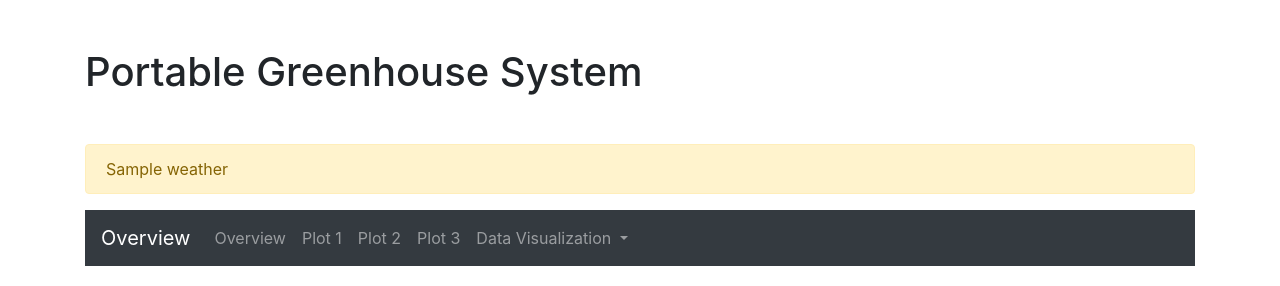
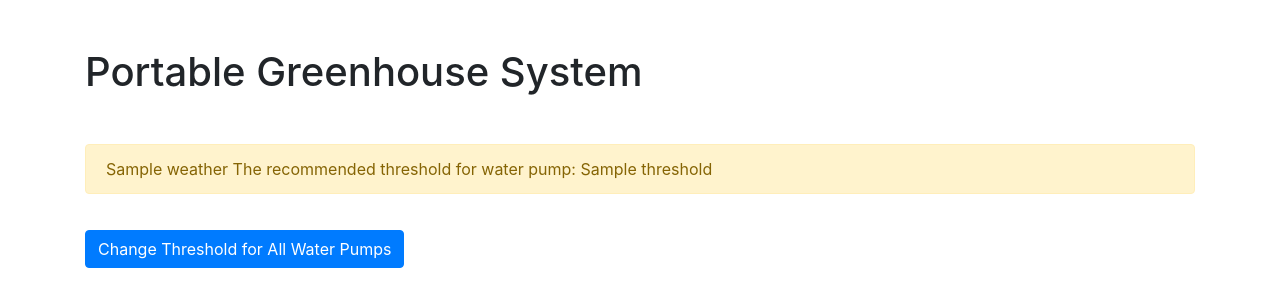
Before and after one commit to RLYKa/Assign3_Greenhouse, a Flask app: template cloud/templates/index.html in a window 1280 px wide. Shown: the top 286 px of the page. Run offline with Flask 3, Linux system fonts and the light colour scheme; the template is opened without the code that fills it: most values are stand-ins (such as "Sample title", 1, 10 or a date in 2020); some libraries are stand-ins or nearby versions.

Commit message:
threshold change from weather data

```diff
--- a/cloud/app.py
+++ b/cloud/app.py
@@ -4,7 +4,8 @@ import paho.mqtt.client as paho
 import json
 import mysql.connector
 import pytz
-from datetime import datetime
+from datetime import datetime, date
+
 
 import subprocess
 import time
@@ -207,26 +208,100 @@ mqtt_client.on_subscribe = on_subscribe
 mqtt_client.on_message = on_message
 mqtt_client.on_publish = on_publish
 
+# Function to determine the threshold based on humidity
+def get_thresholdZ(humidity):
+  if humidity > 80:
+      return 650
+  elif 50 <= humidity <= 80:
+      return 750
+  else:
+      return 850
+
+
+# Function to check if the button has been clicked today
+def is_button_clicked_today():
+    try:
+
+
+        # Create a cursor object to execute SQL queries
+        cursor = mydb.cursor()
+
+        # Retrieve the last clicked date from the table
+        query = "SELECT clicked_date FROM last_clicked_date"
+        cursor.execute(query)
+        result = cursor.fetchone()
+
+        if result:
+            last_clicked_date_str = result[0].strftime("%Y-%m-%d")
+            last_clicked_date = datetime.strptime(last_clicked_date_str, "%Y-%m-%d").date()
+        else:
+            # If no date is found, return False
+            return False
+
+        cursor.close()
+    except Exception as e:
+        print(e)
+        return False
+
+    return last_clicked_date == date.today()
+
 
 @app.route('/')
 def index():
-    #Retrieve the current temperature, humidity, and weather status from the database
+    # Retrieve the current temperature, humidity, and weather status from the database
     cursor = mydb.cursor()
-    query = "SELECT temperature, humidity, status FROM weather_log LIMIT 1"
+    query = "SELECT temperature, REPLACE(humidity, '%', ''), status FROM weather_log LIMIT 1"
     cursor.execute(query)
     result = cursor.fetchone()
     cursor.close()
-
+    print (result)
     if result:
         temperature, humidity, status = result
+        print (str(humidity))
         # Format the temperature, humidity, and status as desired for the message
-        message = f"Current Temperature: {temperature}°C, Humidity: {humidity}, Weather Status: {status}"
-        # Check if the same message has been shown today
-        # You can use a variable or database to store the last shown message date and compare it with the current date
+        weather_message = f"Current Temperature: {temperature}°C, Humidity: {humidity}%, Weather Status: {status}."
+        # Check if the button has been clicked today
+        button_clicked_today = is_button_clicked_today()
+        try:
+            threshold = get_thresholdZ(int(humidity))
+            threshold = round(((threshold - 1024) / -1024), 2) * 100
+            threshold = str(threshold)
+            print(threshold)
+        except Exception as e:
+            print("An error occurred while calculating the threshold:", str(e))
+            threshold = ""
 
-        # Render the template with the message variable
-        return render_template('index.html', weather=message)
+        # Render the template with the message and button variables
+        return render_template('index.html', weather=weather_message,threshold=threshold, button_clicked=button_clicked_today,  humidity=humidity)
+
     return render_template('index.html')
+
+
+@app.route('/change_threshold', methods=['POST'])
+def change_threshold():
+    humidity = request.form['humidity']  # Get the humidity value from the form
+    threshold = get_thresholdZ(int(humidity))  # Determine the threshold value based on humidity
+    try:
+
+
+        # Create a cursor object to execute SQL queries
+        cursor = mydb.cursor()
+
+        # Update the last clicked date in the table
+        query = "UPDATE last_clicked_date SET clicked_date = %s"
+        cursor.execute(query, (date.today(),))
+        mydb.commit()
+
+        cursor.close()
+    except Exception as e:
+        print(e)
+
+    mqtt_client.publish("nodes/water", payload='thres1 = '+str(threshold))
+    mqtt_client.publish("nodes/water", payload='thres2 = '+str(threshold))
+    mqtt_client.publish("nodes/water", payload='thres3 = '+str(threshold))
+    # Redirect back to the index page
+    time.sleep(3)
+    return index()
 
 # Route to fetch the past 5 days of data from node_hour table
 @app.route('/get_hour_data')
--- a/cloud/templates/index.html
+++ b/cloud/templates/index.html
@@ -25,10 +25,24 @@
     <div class="container">
         <h1 class="my-5">Portable Greenhouse System</h1>
 
-        <!-- Your code for warning alerts here -->
         {% if weather %}
-			<div class="alert alert-warning">{{ weather }}</div>
-		{% endif %}
+          <div class="alert alert-warning">
+              {{ weather }}
+              {% if not button_clicked %}
+                The recommended threshold for water pump: {{ threshold }}
+              {% endif %}
+
+          </div>
+        {% endif %}
+
+
+        {% if not button_clicked %}
+            <form action="{{ url_for('change_threshold') }}" method="POST">
+                <input type="hidden" name="humidity" value="{{ humidity }}">
+                <button class='btn btn-primary' type="submit">Change Threshold for All Water Pumps</button>
+            </form>
+        {% endif %}
+
         <nav class="navbar navbar-expand-lg navbar-dark bg-dark">
             <a class="navbar-brand" href="#">Overview</a>
             <button class="navbar-toggler" type="button" data-toggle="collapse" data-target="#navbarNav" aria-controls="navbarNav" aria-expanded="false" aria-label="Toggle navigation">
```
